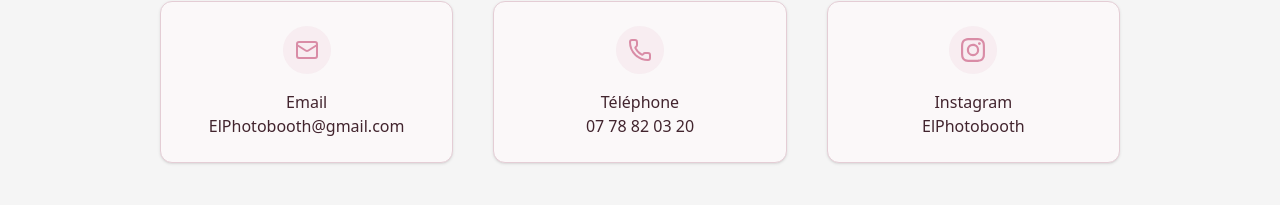
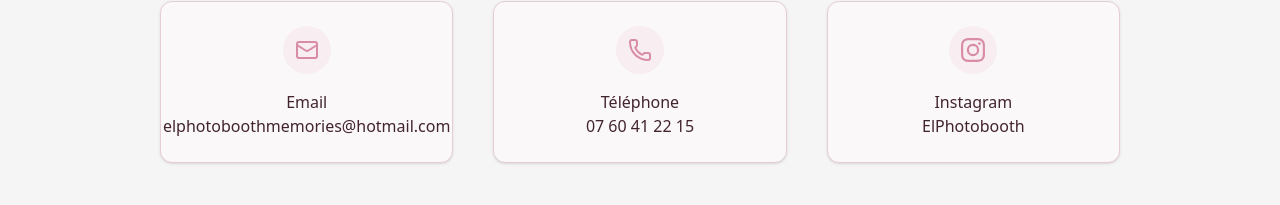
Before and after one commit to pierreprudh/Web-elphotobooth, a React (Vite) app: page / in a window 1280 px wide. Shown: the part 2607-2812 px from the top of the page. Built offline with nearby package versions, Linux system fonts and the light colour scheme.

Commit message:
contact infos

```diff
--- a/src/components/ContactSection.jsx
+++ b/src/components/ContactSection.jsx
@@ -15,15 +15,15 @@ export const ContactSection = () => {
         Si vous avez besoin de plus d'informations n'hésitez pas à nous contactez !
       </p>
 
-      <div className="grid grid-cols-1 sm:grid-cols-2 lg:grid-cols-3 gap-10 items-start">
+      <div className="grid grid-cols-1 sm:grid-cols-1 lg:grid-cols-3 gap-10 items-start">
         <div className="p-6 bg-card border border-border rounded-xl shadow-sm flex flex-col items-center text-center space-y-4 transition-transform duration-300 hover:scale-105">
           <div className="p-3 rounded-full bg-primary/10">
             <Mail className="h-6 w-6 text-primary" />
           </div>
           <div>
             <h4 className="font-medium">Email</h4>
-            <a href="mailto:ElPhotobooth@gmail.com" className="text-muted-foreground hover:text-primary transition-colors">
-              ElPhotobooth@gmail.com
+            <a href="mailto:elphotoboothmemories@hotmail.com" className="text-muted-foreground hover:text-primary transition-colors">
+              elphotoboothmemories@hotmail.com
             </a>
           </div>
         </div>
@@ -34,8 +34,8 @@ export const ContactSection = () => {
           </div>
           <div>
             <h4 className="font-medium">Téléphone</h4>
-            <a href="tel:" className="text-muted-foreground hover:text-primary transition-colors">
-              07 78 82 03 20
+            <a href="tel:07 60 41 22 15" className="text-muted-foreground hover:text-primary transition-colors">
+              07 60 41 22 15
             </a>
           </div>
         </div>
```
